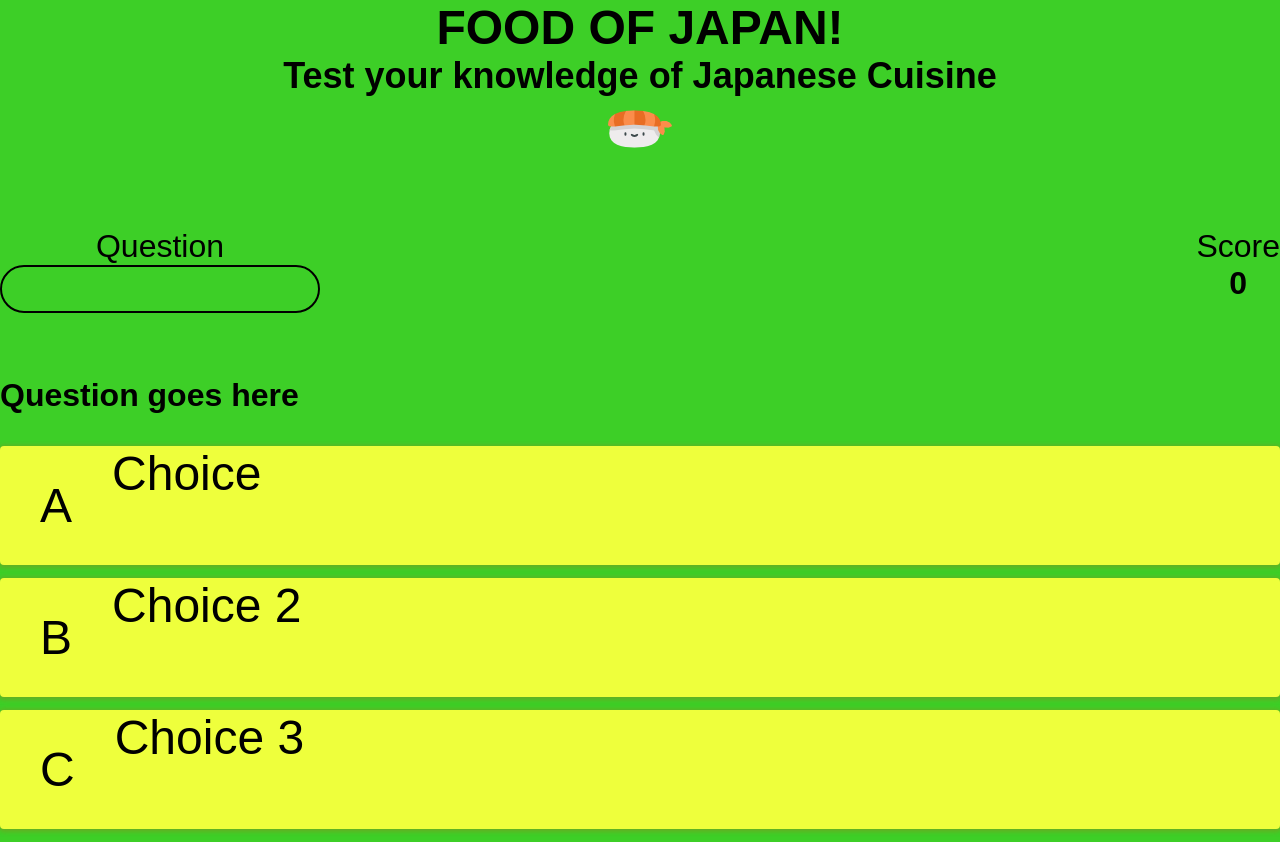
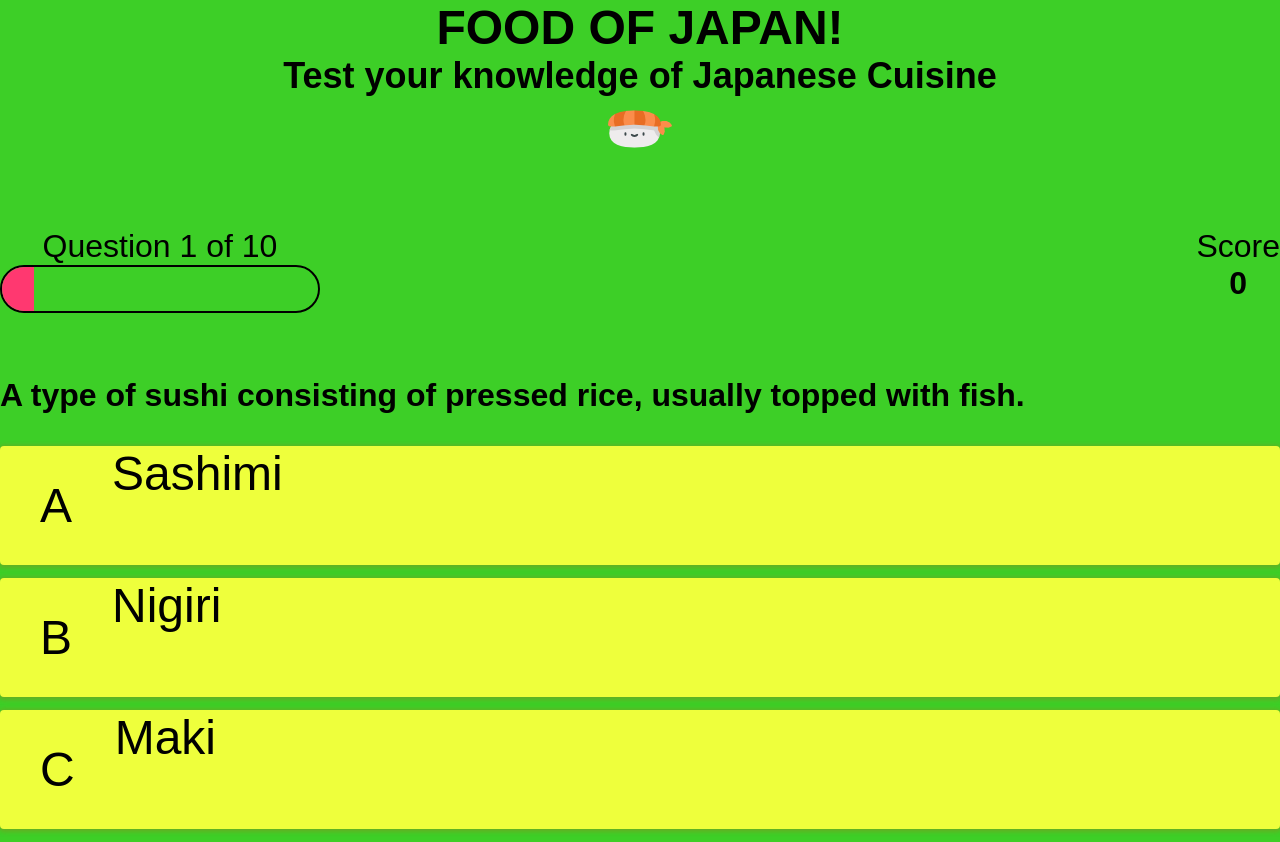
Before and after one commit to cornishcoder1/pp2-Food-of-Japan, a plain HTML site: page index.html in a window 1280 px wide. Drawn offline with Linux system fonts and the light colour scheme; a web font is replaced by a local one.

Commit message:
change js file

```diff
--- a/index.html
+++ b/index.html
@@ -52,6 +52,6 @@
             </div>
         </div>
     </div>
-    <script src="assets/js/script(youtube_source_code.js"></script>
+    <script src="assets/js/script.js"></script>
 </body>
 </html>
```
